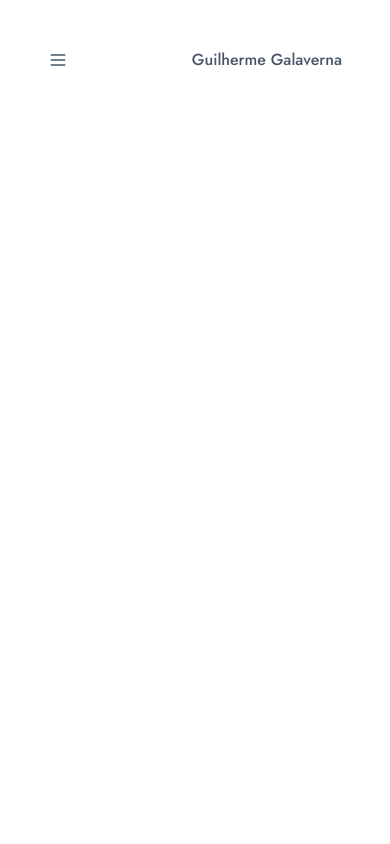
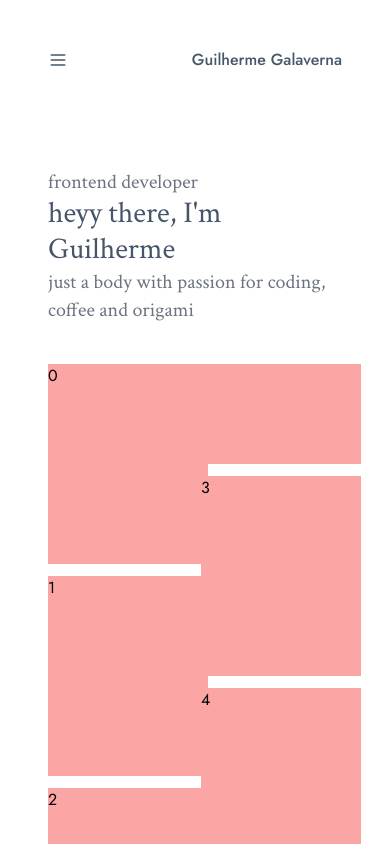
Before and after one commit to Guigalaverna/portfolio, a Next.js app: page / in a window 390 px wide. Built offline with nearby package versions, Linux system fonts and the light colour scheme.

Commit message:
feat: add responsivity to entire website

```diff
--- a/src/app/layout.tsx
+++ b/src/app/layout.tsx
@@ -21,7 +21,9 @@ export default function RootLayout({
 }>) {
   return (
     <html lang="en">
-      <body className={`font-sans ${fontSans.variable} ${fontSerif.variable}`}>
+      <body
+        className={`font-sans ${fontSans.variable} ${fontSerif.variable} selection:bg-slate-600`}
+      >
         {children}
       </body>
     </html>
--- a/src/app/page.tsx
+++ b/src/app/page.tsx
@@ -2,8 +2,91 @@ import { Navigation } from "@/components/navigation";
 
 export default function Home() {
   return (
-    <main className="">
+    <main className="w-screen h-screen flex flex-col xl:flex-row">
       <Navigation />
+
+      <section className="px-12 xl:px-0 xl:w-full overflow-y-auto scrollbar-hide space-y-[25vh] 2xl:max-w-[1800px] 2xl:mx-auto">
+        <section className="lg:flex 2xl:h-full lg:items-center xl:justify-around lg:flex-row">
+          <div className="mt-12 lg:flex lg:flex-col lg:gap-5">
+            <span className="text-xl lg:text-3xl font-serif text-gray-500">
+              frontend developer
+            </span>
+            <h1 className="text-3xl lg:text-5xl font-serif text-slate-600">
+              heyy there, I'm Guilherme
+            </h1>
+            <span className="text-xl lg:text-3xl font-serif text-gray-500">
+              just a body with passion for coding, coffee and origami
+            </span>
+          </div>
+
+          <div className="columns-2 gap-3 space-y-3 mt-10 lg:mt-0 ">
+            {Array.from({ length: 5 }).map((_, i) => (
+              <div className="block w-[160px] h-[200px] lg:w-[282px] lg:h-[355px] bg-red-300">
+                {i}
+              </div>
+            ))}
+          </div>
+        </section>
+
+        <section className="xl:flex lg:items-center xl:justify-around lg:flex-row">
+          <div className="mt-12 lg:flex lg:flex-col lg:gap-5">
+            <span className="text-xl lg:text-3xl font-serif text-gray-500">
+              who am i?
+            </span>
+            <h1 className="text-3xl lg:text-5xl font-serif text-slate-600">
+              About me
+            </h1>
+            <span className="text-xl lg:text-3xl font-serif text-gray-500">
+              <i>"Heyy, how you doin'?"</i>
+            </span>
+          </div>
+
+          <div className="mt-10 text-lg space-y-3 tracking-tight leading-[1.6] text-slate-600 max-w-3xl">
+            <p>
+              Lorem ipsum, dolor sit amet consectetur adipisicing elit. Eveniet
+              dicta debitis repellendus minus perspiciatis possimus omnis in
+              repellat illum, qui delectus, a accusamus dolorum. Dolore suscipit
+              blanditiis accusamus praesentium nobis?
+            </p>
+
+            <p>
+              Lorem ipsum, dolor sit amet consectetur adipisicing elit. Eveniet
+              dicta debitis repellendus minus perspiciatis possimus omnis in
+              repellat illum, qui delectus, a accusamus dolorum. Dolore suscipit
+              blanditiis accusamus praesentium nobis?
+            </p>
+          </div>
+        </section>
+
+        <section className="xl:flex xl:items-center xl:justify-around xl:flex-row">
+          <div className="mt-12 lg:flex lg:flex-col lg:gap-5">
+            <span className="text-xl lg:text-3xl font-serif text-gray-500">
+              awesome things that I've made 🌟
+            </span>
+            <h1 className="text-3xl lg:text-5xl font-serif text-slate-600">
+              Projects
+            </h1>
+            <span className="text-xl lg:text-3xl font-serif text-gray-500">
+              <i className="flex items-center gap-3">
+                E = mc²{" "}
+                <span className="text-lg">(e: energy / m: my / c: coffee)</span>
+              </i>
+            </span>
+          </div>
+
+          <div className="grid grid-cols-1 md:grid-cols-2 gap-5 p-5">
+            {Array.from({ length: 5 }).map((_, i) => (
+              <div className="flex flex-col p-3 border-zinc-300 border-[1px] group hover:scale-105 transition-transform transition-colors hover:bg-slate-800 focus:bg-slate-800">
+                <img src="https://placehold.co/200x100" alt="" />
+
+                <h3 className="mt-3 text-xl group-hover:text-white text-slate-600 after:pl-2 after:content-['↗']">
+                  move.it
+                </h3>
+              </div>
+            ))}
+          </div>
+        </section>
+      </section>
     </main>
   );
 }
--- a/src/components/navigation/index.tsx
+++ b/src/components/navigation/index.tsx
@@ -11,9 +11,9 @@ export function Navigation() {
   }
 
   return (
-    <header className="p-12 flex items-center justify-between md:flex-col md:items-start md:h-screen md:w-[15vw]">
+    <header className="p-12 flex items-center justify-between xl:flex-col xl:items-start xl:h-screen xl:w-[15vw]">
       <button
-        className="bg-transparent text-[0px] outline-none md:hidden"
+        className="bg-transparent text-[0px] outline-none xl:hidden"
         onClick={handleToggleNavigator}
       >
         <Menu size={20} className="text-slate-600" />
@@ -34,7 +34,7 @@ export function Navigation() {
         </section>
       )}
 
-      <nav className="hidden md:flex text-slate-600">
+      <nav className="hidden xl:flex text-slate-600">
         <ul className="text-2xl space-y-5">
           <li>
             <a href="#">Home</a>
@@ -51,7 +51,7 @@ export function Navigation() {
         </ul>
       </nav>
 
-      <button className="hidden md:block text-xl text-slate-600">
+      <button className="hidden xl:block text-xl text-slate-600">
         Close navigation
       </button>
     </header>
```
